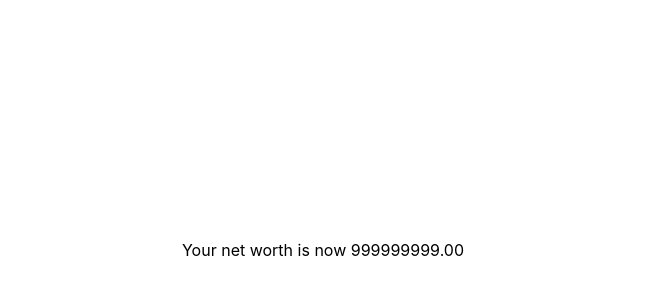
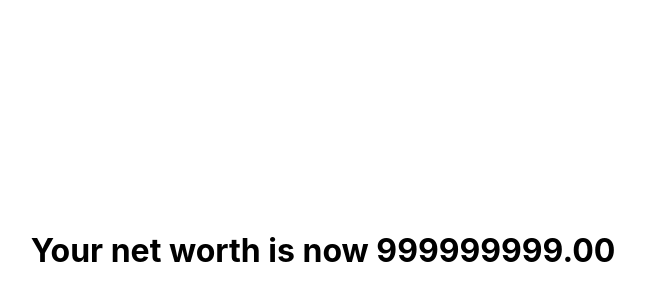
Before and after one commit to arvinsim/research-and-development, a React (Vite) app: page /spring in a window 1280 px wide. Shown: the part 150-450 px from the top of the page, without its empty margins (317-962 px from the left). Built offline with nearby package versions, Linux system fonts and the light colour scheme.

Commit message:
Update react animation

```diff
--- a/src/ReactSpring/index.tsx
+++ b/src/ReactSpring/index.tsx
@@ -1,4 +1,4 @@
-import React, { useState } from "react";
+import React from "react";
 import { useSpring, animated, config } from "react-spring";
 
 export function ReactSpring() {
@@ -18,9 +18,18 @@ function YourNetWorth() {
     config: config.default,
   });
 
+  const h1Props = useSpring({
+    from: { opacity: 0 },
+    to: { opacity: 1 },
+    reset: true,
+    delay: 400,
+    config: config.molasses,
+  });
+
   return (
-    <div>
-      Your net worth is now <animated.span>{number.to((n) => n.toFixed(2))}</animated.span>
-    </div>
+    <animated.h1 style={h1Props}>
+      Your net worth is now{" "}
+      <animated.span>{number.to((n) => n.toFixed(2))}</animated.span>
+    </animated.h1>
   );
 }
```
